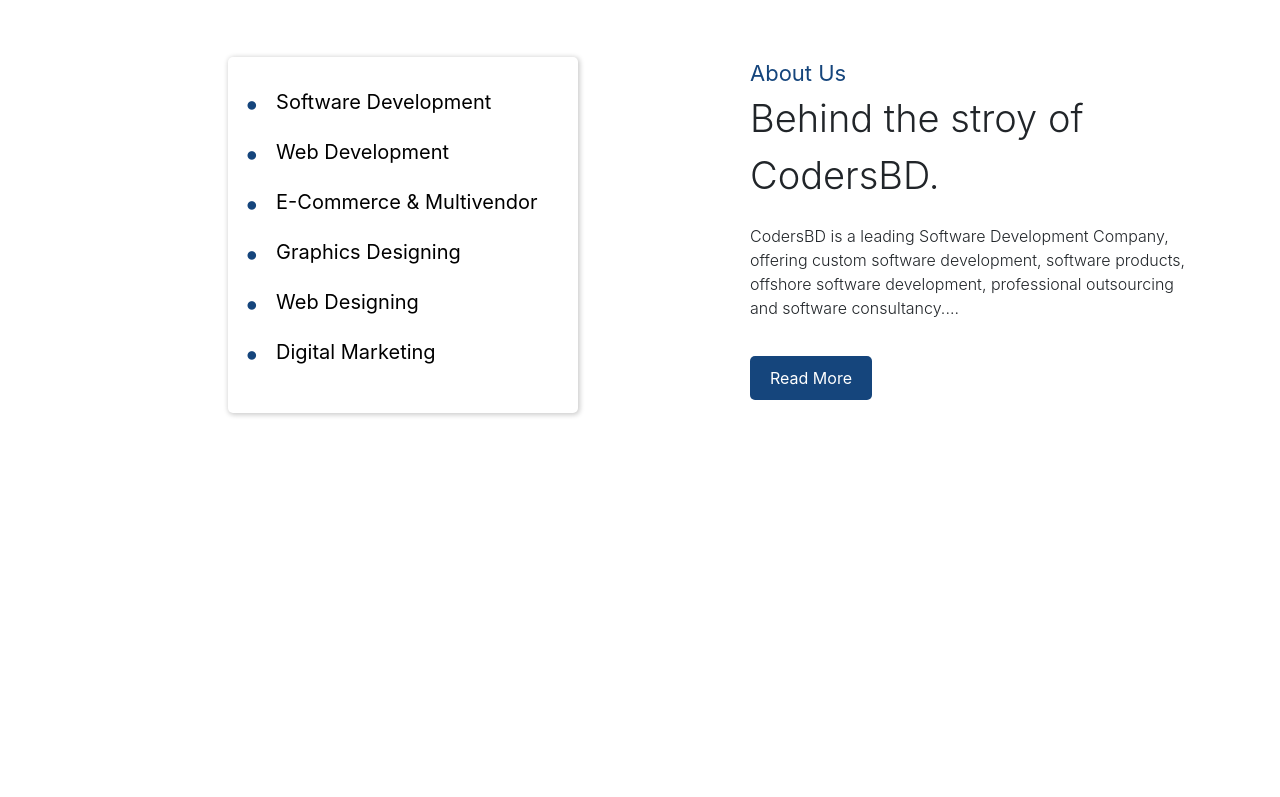
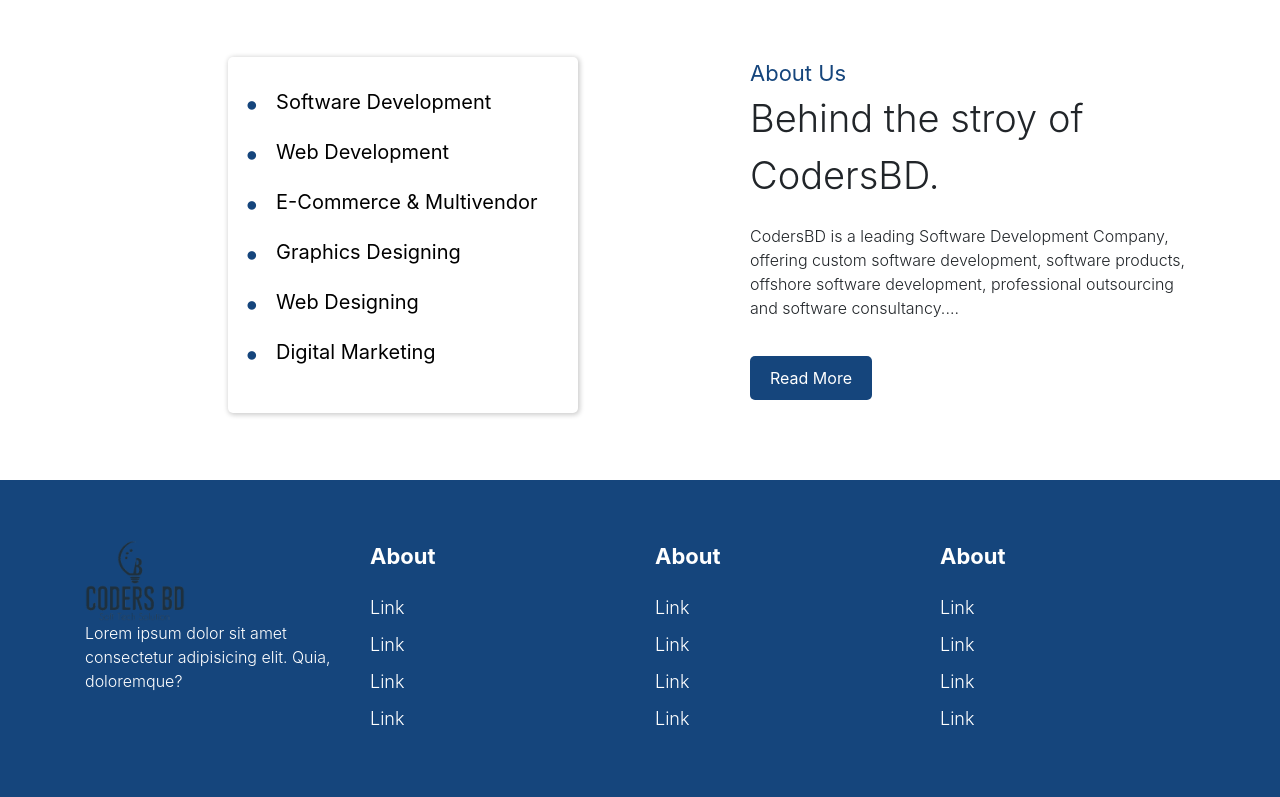
Before and after one commit to smitexpert/cobd.site, a plain HTML site: page index.html in a window 1280 px wide. Shown: the part 1434-2231 px from the top of the page. Before the commit the page ends 1914 px from the top, so only its background shows below. Drawn offline with Linux system fonts and the light colour scheme; a script that the page names is missing.

```diff
--- a/assets/css/custom.css
+++ b/assets/css/custom.css
@@ -226,3 +226,49 @@ section .heading p {
 #about_us .about_right #myBtn:hover {
     box-shadow: 1px 1px 5px 1px rgba(0,0,0,0.5);
 }
+
+footer {
+    width: 100%;
+    background-color: #15457c;
+    min-height: 100px;
+    padding: 60px 0;
+}
+
+footer .footer_menu_link p {
+    font-size: 22px;
+    font-weight: bold;
+    color: #ffffff;
+}
+
+footer .footer_menu_link ul {
+    padding: 0;
+    margin: 0;
+    list-style: none;
+}
+
+footer .footer_menu_link ul li a {
+    color: #ffffff;
+    font-size: 18px;
+    font-weight: 300;
+    padding: 5px 0;
+    display: block;
+}
+
+footer .footer_menu_link ul li a:hover {
+    text-decoration: none;
+}
+
+footer .footer_logo {
+    width: 100px;
+    height: auto;
+}
+
+footer .footer_logo img {
+    width: 100%;
+    height: auto;
+}
+
+footer .footer_description {
+    color: #ffffff;
+    font-weight: 300;
+}
--- a/index.html
+++ b/index.html
@@ -146,6 +146,54 @@
       </div>
     </section>
 
+    <footer>
+        <div class="container">
+            <div class="row">
+                <div class="col-md-3">
+                    <div class="footer_logo">
+                        <a href="#"><img src="assets/img/logo.png" alt=""></a>
+                    </div>
+                    <p class="footer_description">
+                        Lorem ipsum dolor sit amet consectetur adipisicing elit. Quia, doloremque?
+                    </p>
+                </div>
+                <div class="col-md-3">
+                    <div class="footer_menu_link">
+                        <p>About</p>
+                        <ul>
+                            <li><a href="#">Link</a></li>
+                            <li><a href="#">Link</a></li>
+                            <li><a href="#">Link</a></li>
+                            <li><a href="#">Link</a></li>
+                        </ul>
+                    </div>
+                </div>
+                <div class="col-md-3">
+                    <div class="footer_menu_link">
+                        <p>About</p>
+                        <ul>
+                            <li><a href="#">Link</a></li>
+                            <li><a href="#">Link</a></li>
+                            <li><a href="#">Link</a></li>
+                            <li><a href="#">Link</a></li>
+                        </ul>
+                    </div>
+                </div>
+                <div class="col-md-3">
+                    <div class="footer_menu_link">
+                        <p>About</p>
+                        <ul>
+                            <li><a href="#">Link</a></li>
+                            <li><a href="#">Link</a></li>
+                            <li><a href="#">Link</a></li>
+                            <li><a href="#">Link</a></li>
+                        </ul>
+                    </div>
+                </div>
+            </div>
+        </div>
+    </footer>
+
     <script src="assets/js/jquery-3.5.0.min.js"></script>
     <script src="assets/js/bootstrap.min.js"></script>
     <script src="assets/js/TweenLite.min.js"></script>
```
